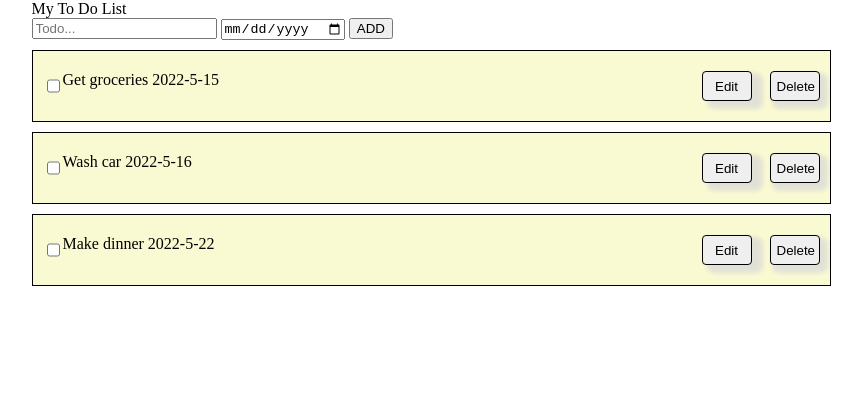
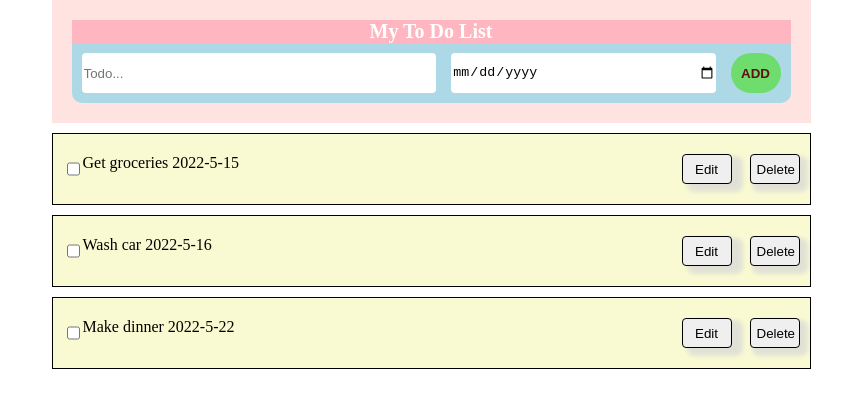
Before and after one commit to zhannan233/works, a plain HTML site: page index.html in a window 1280 px wide. Shown: the whole page, without its empty margins (209-1071 px from the left). Drawn offline with Linux system fonts and the light colour scheme; the site is published under a folder, as on GitHub Pages, so addresses that start at the root find nothing.

Commit message:
Update index.html

```diff
--- a/index.html
+++ b/index.html
@@ -6,9 +6,9 @@
   <meta name="viewport" content="width=device-width, initial-scale=1.0">
   <title>brraida's Todo App</title>
 
-  <link rel="stylesheet" href="/styles/header.css" >
+  <link href="./styles/header.css" rel="stylesheet">
   <link href="./styles/general.css" rel="stylesheet">
-  <link href="/styles/list.css" rel="stylesheet">
+  <link href="./styles/list.css" rel="stylesheet">
 </head>
 
 <body>
```
